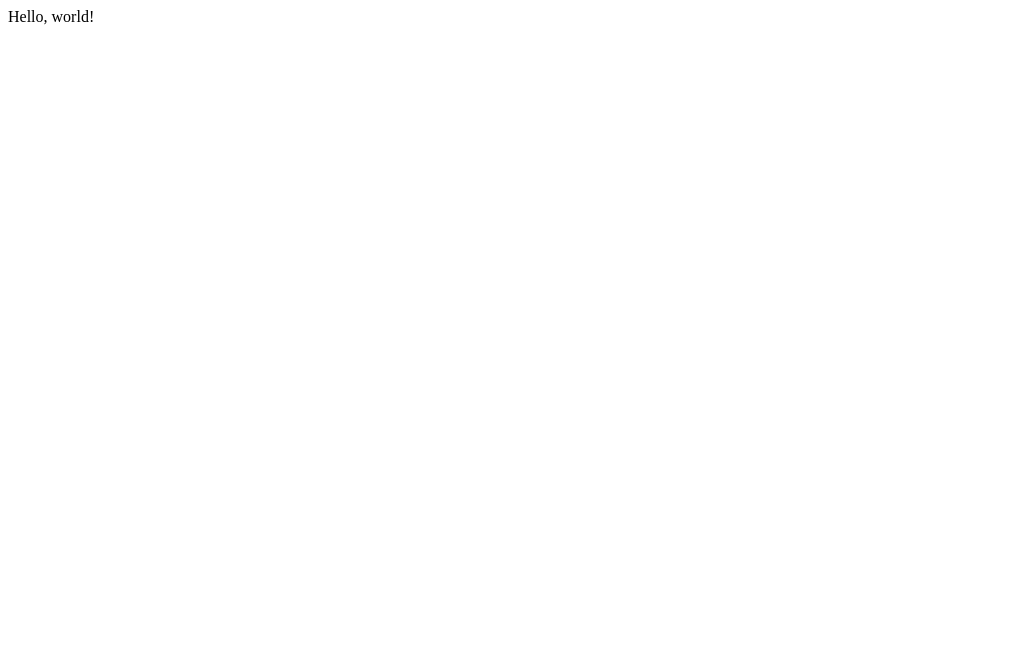
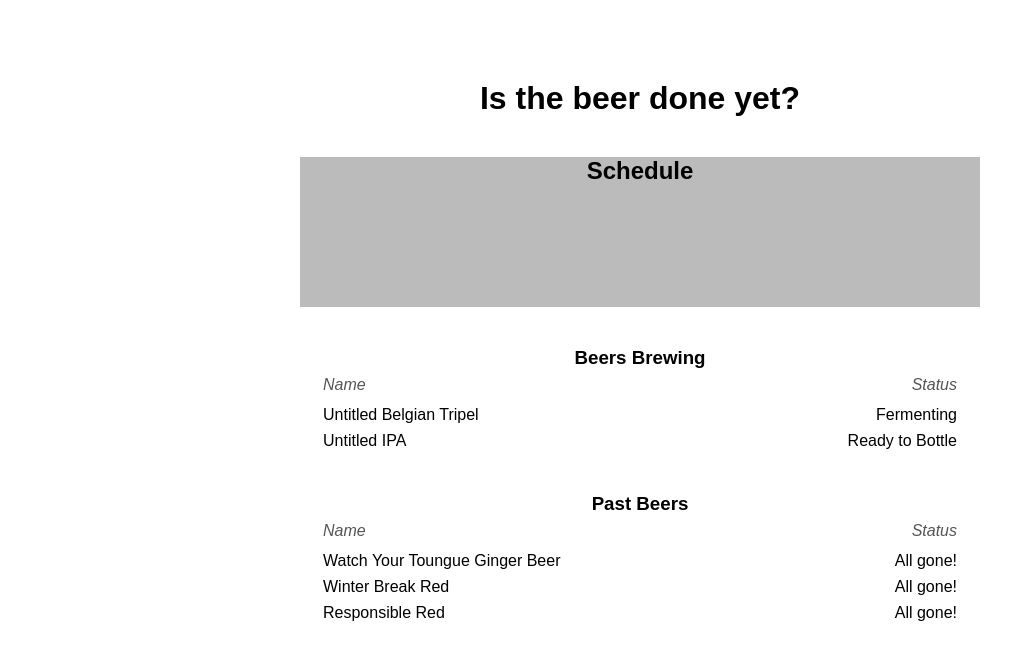
Before and after one commit to boztalay/isthebeerdoneyet.com, a plain HTML site: page index.html in a window 1280 px wide. Shown: the whole page, without its empty margins (0-1035 px from the left). Drawn offline with Linux system fonts and the light colour scheme.

Commit message:
First version of stuff except for the schedule

```diff
--- /dev/null
+++ b/beers.js
@@ -0,0 +1,127 @@
+beers = [
+  {
+    "name": "Untitled Belgian Tripel",
+    "done": false,
+    "state": "Fermenting",
+    "steps": [
+      {
+        "name": "Brew Day",
+        "start": "01\/19\/2015",
+        "end": "01\/19\/2015"
+      },
+      {
+        "name": "Fermentation",
+        "start": "01\/20\/2015",
+        "end": "02\/13\/2015"
+      },
+      {
+        "name": "Conditioning",
+        "start": "02\/14\/2015",
+        "end": "03\/07\/2015"
+      }
+    ]
+  },
+  {
+    "name": "Untitled IPA",
+    "done": false,
+    "state": "Ready to Bottle",
+    "steps": [
+      {
+        "name": "Brew Day",
+        "start": "01\/19\/2015",
+        "end": "01\/19\/2015"
+      },
+      {
+        "name": "Fermentation",
+        "start": "01\/20\/2015",
+        "end": "01\/25\/2015"
+      },
+      {
+        "name": "Dry Hop",
+        "start": "01\/26\/2015",
+        "end": "01\/26\/2015"
+      },
+      {
+        "name": "Fermentation",
+        "start": "01\/27\/2015",
+        "end": "02\/04\/2015"
+      },
+      {
+        "name": "Conditioning",
+        "start": "02\/05\/2015",
+        "end": "02\/18\/2015"
+      }
+    ]
+  },
+  {
+    "name": "Watch Your Toungue Ginger Beer",
+    "done": true,
+    "state": "All gone!",
+    "steps": [
+      {
+        "name": "Brew Day",
+        "start": "01\/06\/2015",
+        "end": "01\/06\/2015"
+      },
+      {
+        "name": "Fermentation",
+        "start": "01\/07\/2015",
+        "end": "01\/10\/2015"
+      },
+      {
+        "name": "\"Cold Crash\"",
+        "start": "01\/11\/2015",
+        "end": "01\/18\/2015"
+      },
+      {
+        "name": "Conditioning",
+        "start": "01\/19\/2015",
+        "end": "01\/20\/2015"
+      }
+    ]
+  },
+  {
+    "name": "Winter Break Red",
+    "done": true,
+    "state": "All gone!",
+    "steps": [
+      {
+        "name": "Brew Day",
+        "start": "12\/17\/2014",
+        "end": "12\/17\/2014"
+      },
+      {
+        "name": "Fermentation",
+        "start": "12\/18\/2014",
+        "end": "01\/06\/2015"
+      },
+      {
+        "name": "Conditioning",
+        "start": "01\/07\/2015",
+        "end": "01\/16\/2015"
+      }
+    ]
+  },
+  {
+    "name": "Responsible Red",
+    "done": true,
+    "state": "All gone!",
+    "steps": [
+      {
+        "name": "Brew Day",
+        "start": "11\/16\/2014",
+        "end": "11\/16\/2014"
+      },
+      {
+        "name": "Fermentation",
+        "start": "11\/17\/2014",
+        "end": "11\/30\/2014"
+      },
+      {
+        "name": "Conditioning",
+        "start": "12\/01\/2014",
+        "end": "12\/14\/2014"
+      }
+    ]
+  }
+]
--- a/index.html
+++ b/index.html
@@ -1,7 +1,37 @@
+<!DOCTYPE html>
 <html>
 <head>
+    <meta charset="UTF-8">
+    <title>Is the beer done yet?</title>
+    <link rel="stylesheet" href="style.css">
+    <script language="javascript" type="text/javascript" src="script.js"></script>
+    <script language="javascript" type="text/javascript" src="beers.js"></script>
 </head>
+
 <body>
-Hello, world!
+    <div id="header">
+        <h1>Is the beer done yet?</h1>
+    </div>
+    <div id="schedule">
+        <h2>Schedule</h2>
+    </div>
+    <div id="current-beers" class="beers-section">
+        <h3>Beers Brewing</h3>
+        <table id="current-beers-list" class="beers-list">
+            <tr>
+                <th class="cell-left beer-list-header">Name</th>
+                <th class="cell-right beer-list-header">Status</th>
+            </tr>
+        </table>
+    </div>
+    <div id="past-beers" class="beers-section">
+        <h3>Past Beers</h3>
+        <table id="past-beers-list" class="beers-list">
+            <tr>
+                <th class="cell-left beer-list-header">Name</th>
+                <th class="cell-right beer-list-header">Status</th>
+            </tr>
+        </table>
+    </div>
 </body>
 </html>
--- /dev/null
+++ b/script.js
@@ -0,0 +1,25 @@
+window.onload = displayBeers
+
+function displayBeers() {
+    currentBeersList = document.getElementById("current-beers-list")
+    pastBeersList = document.getElementById("past-beers-list")
+
+    for(beerIndex in beers) {
+        beer = beers[beerIndex]
+
+        newRow = null
+        if(!beer.done) {
+            newRow = currentBeersList.insertRow()
+        } else {
+            newRow = pastBeersList.insertRow()
+        }
+
+        nameCell = newRow.insertCell()
+        nameCell.className = "cell-left"
+        nameCell.innerHTML = beer.name
+
+        statusCell = newRow.insertCell()
+        statusCell.className = "cell-right"
+        statusCell.innerHTML = beer.state
+    }
+}
--- /dev/null
+++ b/style.css
@@ -0,0 +1,56 @@
+* {
+    margin: 0;
+}
+
+body {
+    max-width: 680px;
+    margin: 10px auto;
+    padding: 10px;
+    font-family: sans-serif;
+}
+
+#header {
+    margin-top: 60px;
+    text-align: center;
+}
+
+#schedule {
+    width: 100%;
+    height: 150px;
+    margin-top: 40px;
+    text-align: center;
+    background-color: #bbb;
+}
+
+.beers-section {
+    margin-top: 40px;
+    margin-left: 20px;
+    margin-right: 20px;
+    text-align: center;
+}
+
+.beers-list {
+    width: 100%;
+    border: none;
+    border-collapse: collapse:
+}
+    .beer-list-header {
+        padding-bottom: 5px;
+    }
+    th {
+        border: none;
+        padding-top: 5px;
+        font-weight: normal;
+        font-style: italic;
+        color: #555;
+    }
+    td {
+        border: none;
+        padding-top: 5px;
+    }
+    .cell-left {
+        text-align: left;
+    }
+    .cell-right {
+        text-align: right;
+    }
```
